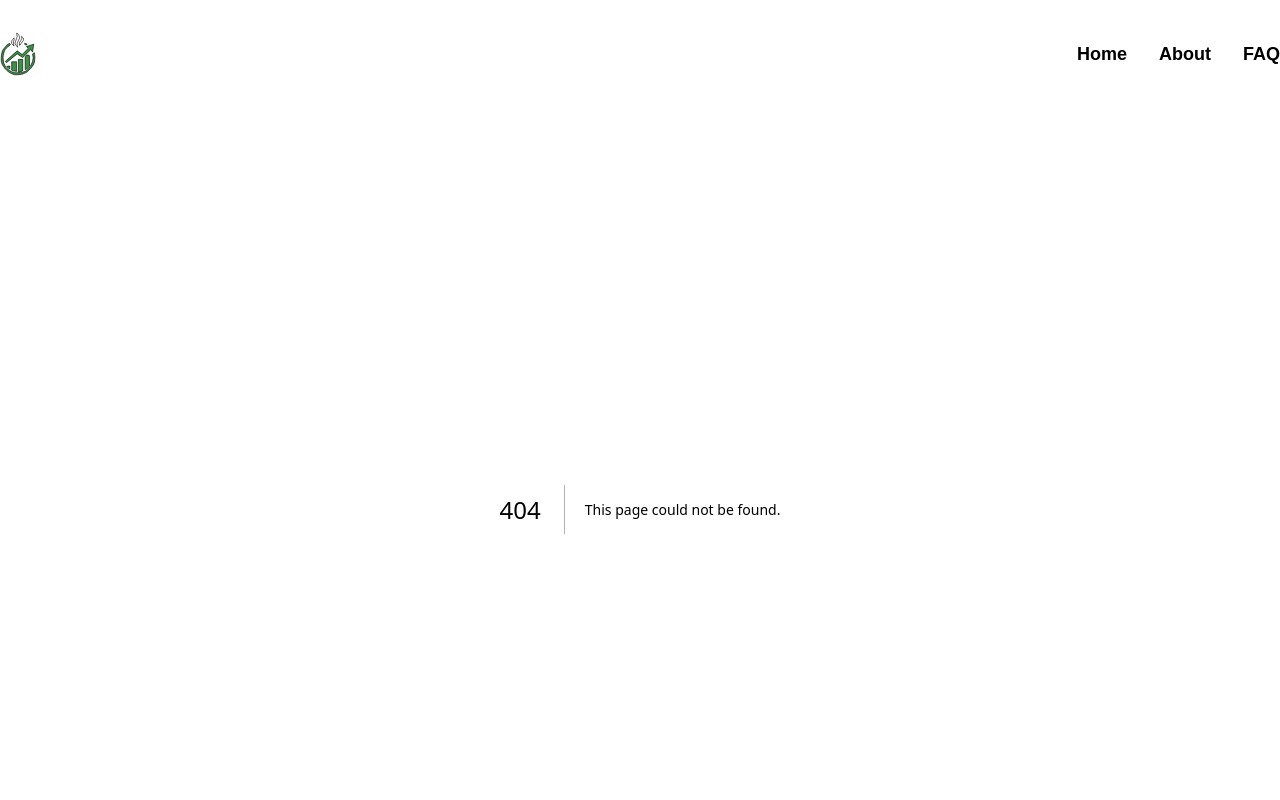
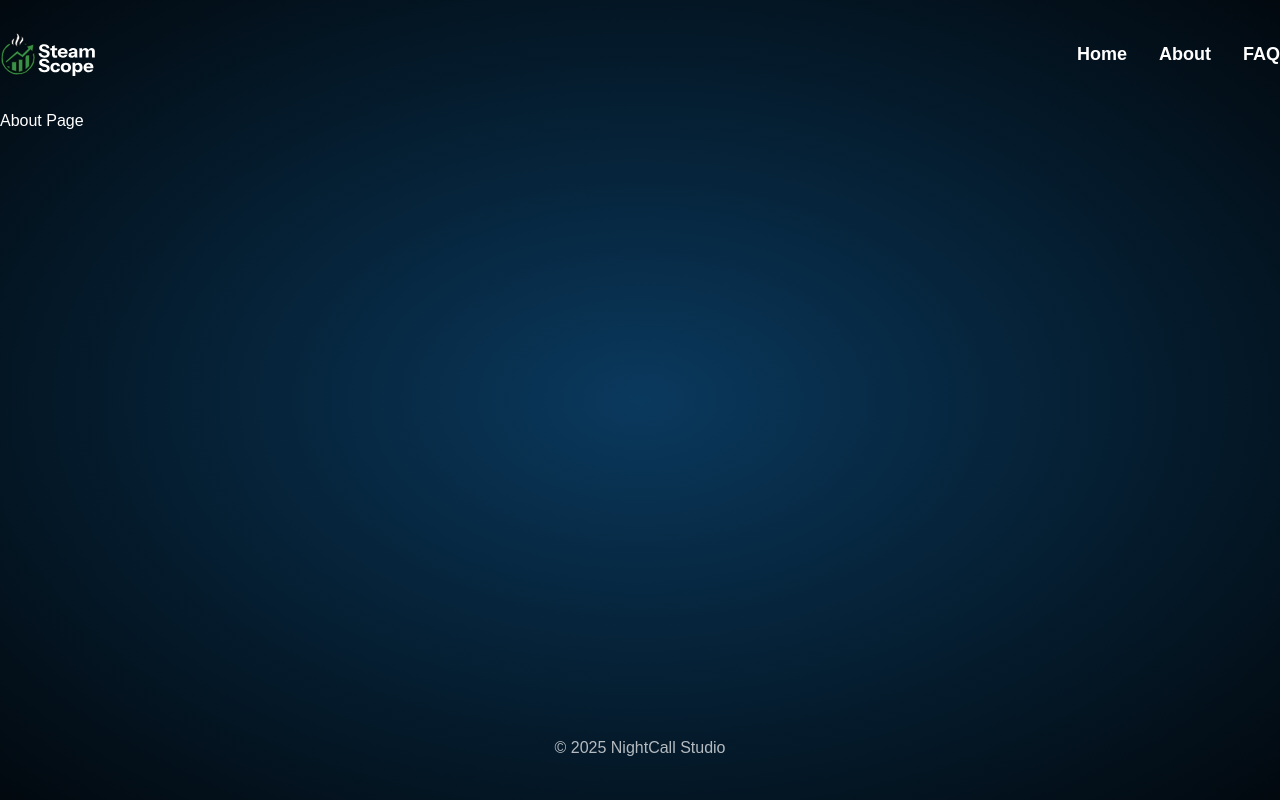
Before and after one commit to Nightcall-Studio/steam-scope, a Next.js app: page /about in a window 1280 px wide. Before the commit this address had no page. Shown: the top 800 px of the page. Built offline with nearby package versions, Linux system fonts and the light colour scheme; a web font is replaced by a local one.

Commit message:
Created FAQ & About Pages

```diff
--- /dev/null
+++ b/src/app/about/page.tsx
@@ -0,0 +1,3 @@
+export default function aboutPage() {
+  return <section>About Page</section>;
+}
--- /dev/null
+++ b/src/app/faq/page.tsx
@@ -0,0 +1,3 @@
+export default function FaqPage() {
+  return <section>FAQ Page</section>;
+}
```
Also changed, not shown: 1 other file (tests, documents, lock files or other folders).
